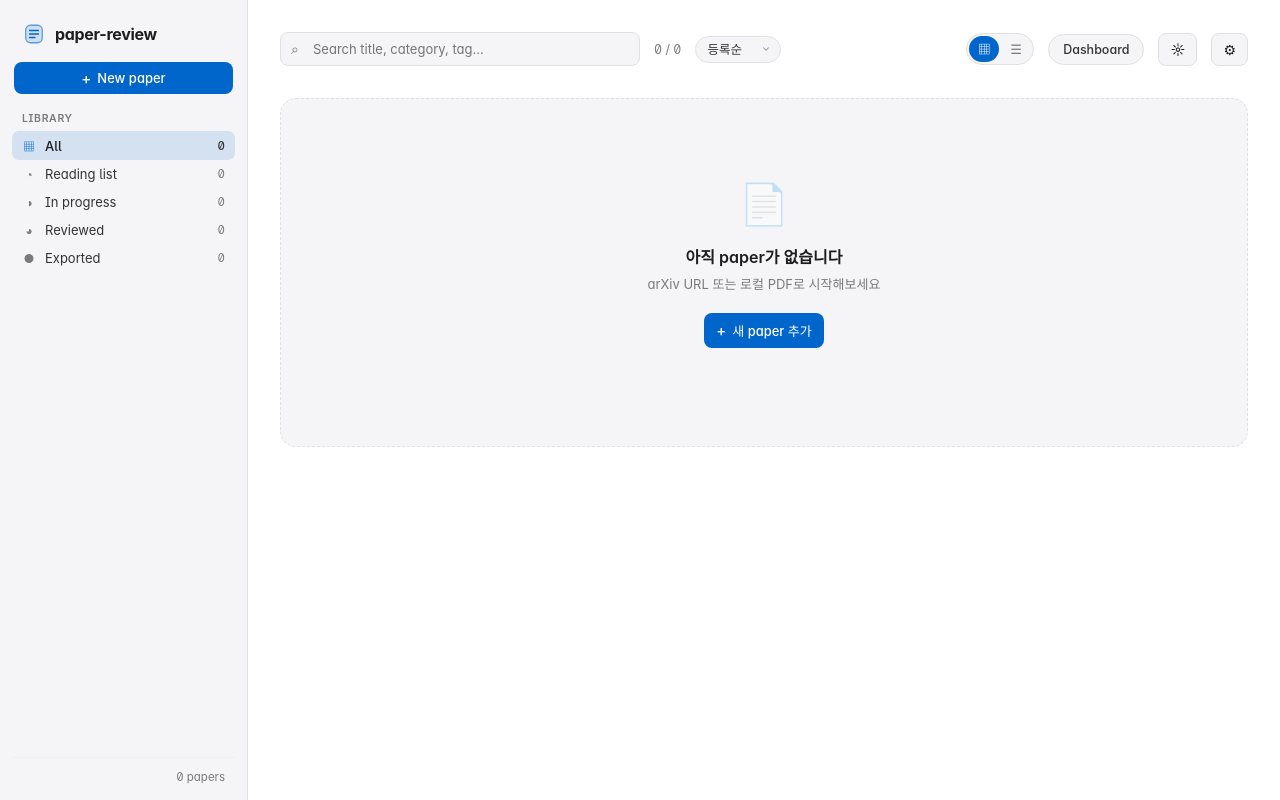
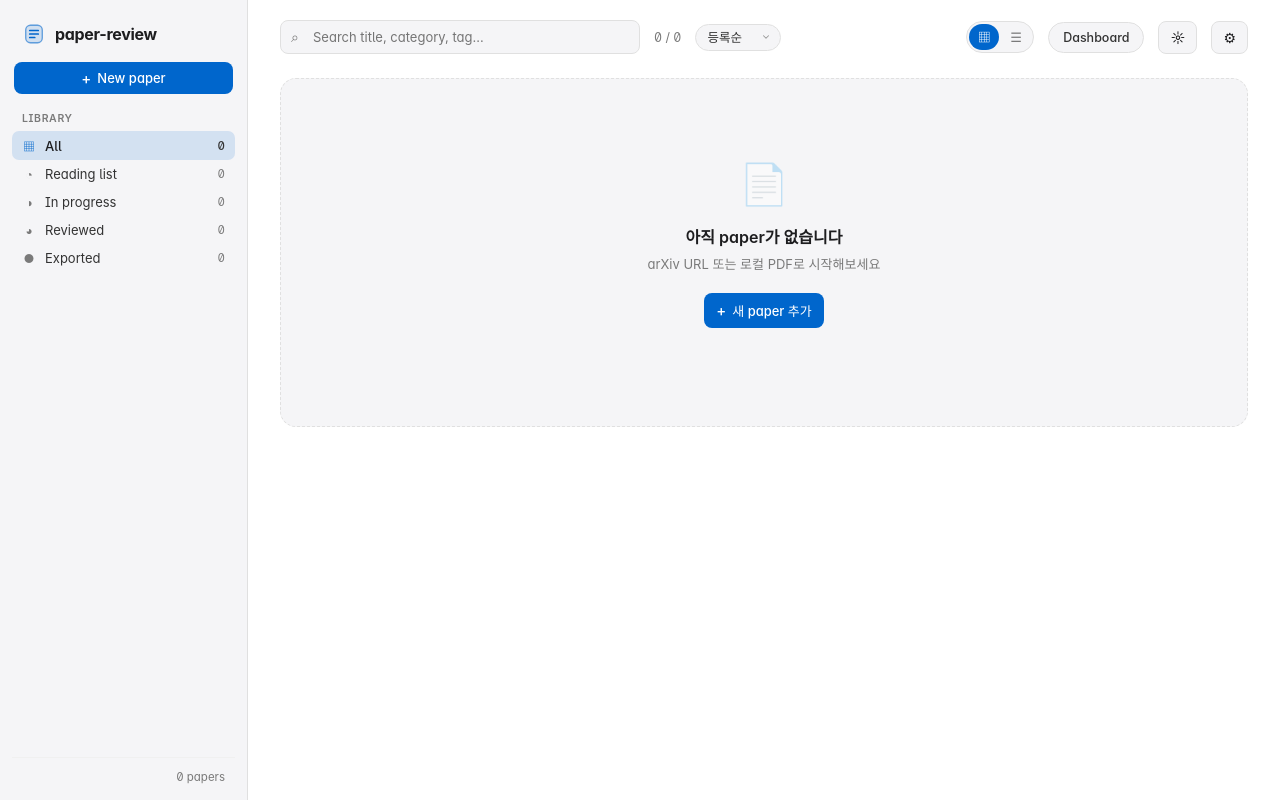
Before and after one commit to Go-MinSeong/paper-review-service, a FastAPI app: page / in a window 1280 px wide. Run offline with FastAPI, Linux system fonts and the light colour scheme; data that the repository does not hold is empty; some libraries are stand-ins or nearby versions; some web fonts are replaced.

Commit message:
fix(gallery): clean sticky-header top on scroll + show type badge on all cards (2.2.4)
- The scroll container's top padding let cards bleed into a band above the
  sticky toolbar; moved that spacing into the toolbar padding so its frosted
  background covers from the top edge.
- Type badge was rendered only for web content (blog/article); papers had none,
  making the grid look inconsistent. Now every card shows its type (PAPER/BLOG/
  ARTICLE) with a t-paper badge style.

Co-Authored-By: Claude Opus 4.8 <noreply@anthropic.com>

```diff
--- a/pyproject.toml
+++ b/pyproject.toml
@@ -1,6 +1,6 @@
 [project]
 name = "paper-review"
-version = "2.2.3"
+version = "2.2.4"
 description = "Local service for collaborative review of papers, blogs, and web articles (→ workbench → Velog draft)"
 readme = "DESIGN.md"
 requires-python = ">=3.10"
--- a/src/paper_review/server/static/gallery.css
+++ b/src/paper_review/server/static/gallery.css
@@ -153,14 +153,14 @@
   .sidebar-foot .foot-count { margin-left: auto; font-variant-numeric: tabular-nums; }
 
   /* ─── Content ─────────────────────────────────────────────────────── */
-  .content { overflow-y: auto; padding: 24px 32px 64px; }
+  .content { overflow-y: auto; padding: 0 32px 64px; }
   .content-head {
     display: flex; align-items: center; gap: 14px;
-    margin-bottom: 24px;
+    margin-bottom: 12px;
     position: sticky; top: 0; z-index: 5;
     background: color-mix(in srgb, var(--bg-canvas) 92%, transparent);
     backdrop-filter: blur(8px);
-    padding: 8px 0;
+    padding: 20px 0 12px;
   }
   .sidebar-toggle {
     display: none; font: inherit; font-size: 15px;
@@ -466,6 +466,7 @@
     text-transform: uppercase; backdrop-filter: blur(8px);
     background: rgba(0,0,0,.45);
   }
+  .card-thumb .type-badge.t-paper   { background: rgba(79,70,229,.82); }
   .card-thumb .type-badge.t-blog    { background: rgba(236,72,153,.85); }
   .card-thumb .type-badge.t-article { background: rgba(14,165,165,.85); }
   .card-del {
--- a/src/paper_review/server/static/gallery.js
+++ b/src/paper_review/server/static/gallery.js
@@ -296,7 +296,7 @@
           <div class="card-thumb char-bg-${ci}">
             <img class="card-illust" src="/static/characters/${charName}" alt="" loading="${CAPTURE ? 'eager' : 'lazy'}">
             <span class="badge s-${p.status}">${p.status === 'to_read' ? 'reading' : p.status}</span>
-            ${p.content_type && p.content_type !== 'paper' ? `<span class="type-badge t-${escapeHtml(p.content_type)}">${escapeHtml(p.content_type)}</span>` : ''}
+            <span class="type-badge t-${escapeHtml(p.content_type || 'paper')}">${escapeHtml(p.content_type || 'paper')}</span>
             <button class="card-log" data-log="${escapeHtml(p.slug)}" title="분석 로그">▤</button>
             <button class="card-tagedit" data-tagedit="${escapeHtml(p.slug)}" title="태그 편집">🏷</button>
             <button class="card-del" data-del="${escapeHtml(p.slug)}" title="삭제">🗑</button>
```
Also changed, not shown: CHANGELOG.md, 1 other file.
